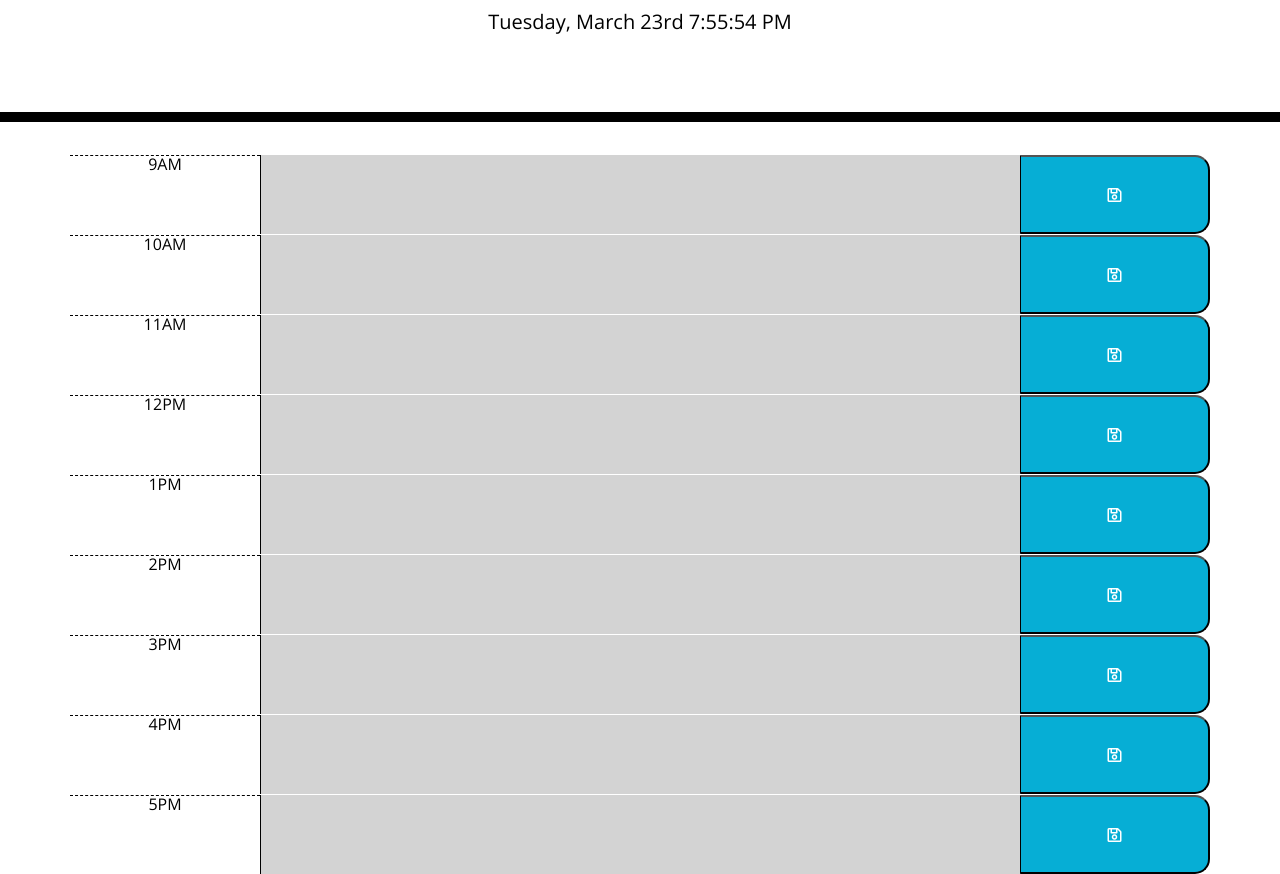
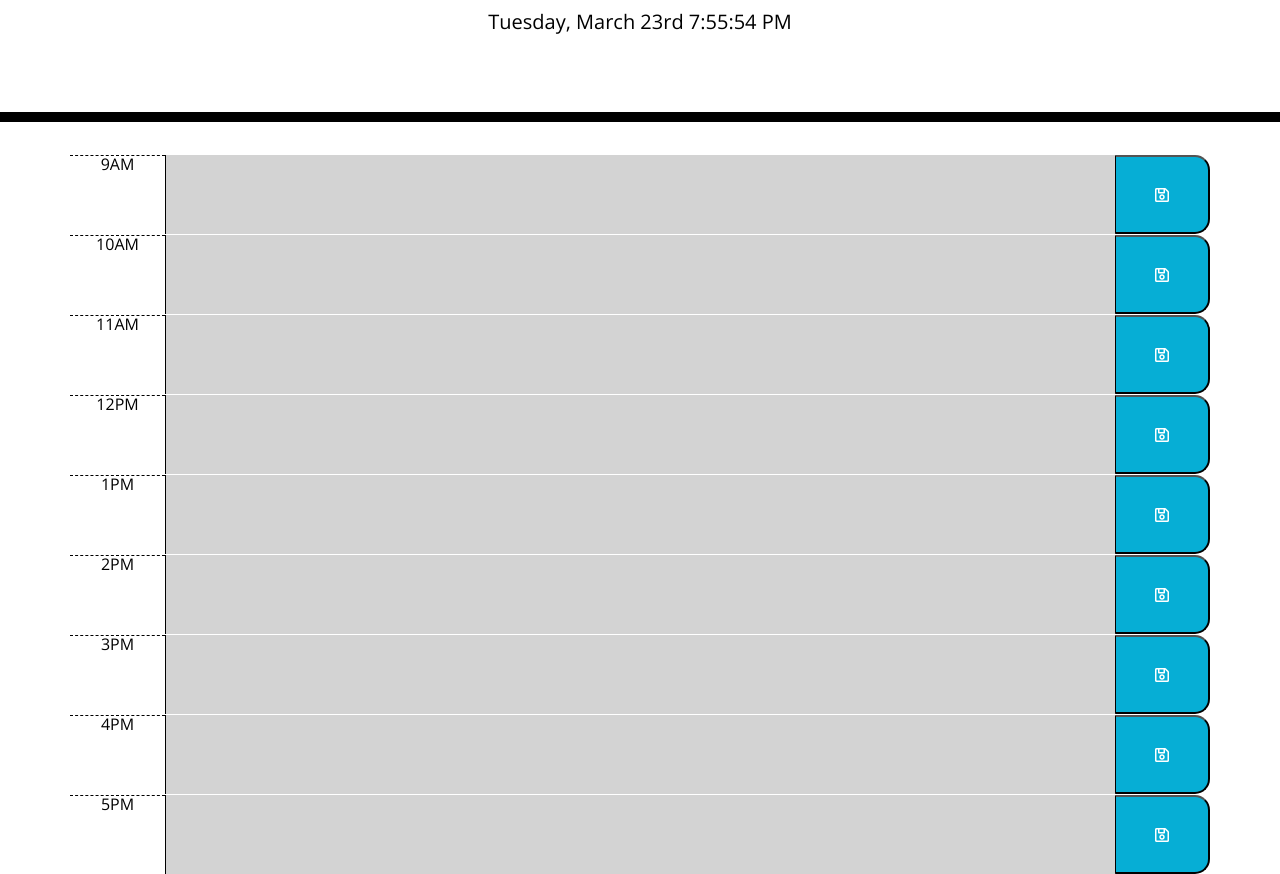
Before and after one commit to PrinceAdelXX/Workday-Scheduler, a plain HTML site: page index.html in a window 1280 px wide. Shown: the part 182-1056 px from the top of the page. Drawn offline with nearby package versions, Linux system fonts and the light colour scheme.

```diff
--- a/index.html
+++ b/index.html
@@ -20,57 +20,57 @@
     <div class="container">
       <!-- 9AM slot-->
       <div id="9" class="row time-block">
-        <p class="col-2 hour">9AM</p>
-        <textarea class="col-8 description"></textarea>
-        <button class="col-2 saveBtn"><i class="far fa-save"></i></button>
+        <p class="col-1 hour">9AM</p>
+        <textarea class="col-10 description"></textarea>
+        <button class="col-1 saveBtn"><i class="far fa-save"></i></button>
       </div>
       <!-- 10AM slot-->
       <div id="10" class="row time-block">
-        <p class="col-2 hour">10AM</p>
-        <textarea class="col-8 description"></textarea>
-        <button class="col-2 saveBtn"><i class="far fa-save"></i></button>
+        <p class="col-1 hour">10AM</p>
+        <textarea class="col-10 description"></textarea>
+        <button class="col-1 saveBtn"><i class="far fa-save"></i></button>
       </div>
       <!-- 11AM slot-->
       <div id="11" class="row time-block">
-        <p class="col-2 hour">11AM</p>
-        <textarea class="col-8 description"></textarea>
-        <button class="col-2 saveBtn"><i class="far fa-save"></i></button>
+        <p class="col-1 hour">11AM</p>
+        <textarea class="col-10 description"></textarea>
+        <button class="col-1 saveBtn"><i class="far fa-save"></i></button>
       </div>
       <!-- 12PM slot-->
       <div id="12" class="row time-block">
-        <p class="col-2 hour">12PM</p>
-        <textarea class="col-8 description"></textarea>
-        <button class="col-2 saveBtn"><i class="far fa-save"></i></button>
+        <p class="col-1 hour">12PM</p>
+        <textarea class="col-10 description"></textarea>
+        <button class="col-1 saveBtn"><i class="far fa-save"></i></button>
       </div>
       <!-- 1PM slot-->
       <div id="13" class="row time-block">
-        <p class="col-2 hour">1PM</p>
-        <textarea class="col-8 description"></textarea>
-        <button class="col-2 saveBtn"><i class="far fa-save"></i></button>
+        <p class="col-1 hour">1PM</p>
+        <textarea class="col-10 description"></textarea>
+        <button class="col-1 saveBtn"><i class="far fa-save"></i></button>
       </div>
       <!-- 2PM slot-->
       <div id="14" class="row time-block">
-        <p class="col-2 hour">2PM</p>
-        <textarea class="col-8 description"></textarea>
-        <button class="col-2 saveBtn"><i class="far fa-save"></i></button>
+        <p class="col-1 hour">2PM</p>
+        <textarea class="col-10 description"></textarea>
+        <button class="col-1 saveBtn"><i class="far fa-save"></i></button>
       </div>
       <!-- 3PM slot-->
       <div id="15" class="row time-block">
-        <p class="col-2 hour">3PM</p>
-        <textarea class="col-8 description"></textarea>
-        <button class="col-2 saveBtn"><i class="far fa-save"></i></button>
+        <p class="col-1 hour">3PM</p>
+        <textarea class="col-10 description"></textarea>
+        <button class="col-1 saveBtn"><i class="far fa-save"></i></button>
       </div>
       <!-- 4PM slot-->
       <div id="16" class="row time-block">
-        <p class="col-2 hour">4PM</p>
-        <textarea class="col-8 description"></textarea>
-        <button class="col-2 saveBtn"><i class="far fa-save"></i></button>
+        <p class="col-1 hour">4PM</p>
+        <textarea class="col-10 description"></textarea>
+        <button class="col-1 saveBtn"><i class="far fa-save"></i></button>
       </div>
       <!-- 5PM slot-->
       <div id="17" class="row time-block">
-        <p class="col-2 hour">5PM</p>
-        <textarea class="col-8 description"></textarea>
-        <button class="col-2 saveBtn"><i class="far fa-save"></i></button>
+        <p class="col-1 hour">5PM</p>
+        <textarea class="col-10 description"></textarea>
+        <button class="col-1 saveBtn"><i class="far fa-save"></i></button>
       </div>
     </div>
     <script src="https://code.jquery.com/jquery-3.4.1.min.js"></script>
```
Also changed, not shown: assets/images/WorkDay-Scheduler.png (added), 1 other file.
